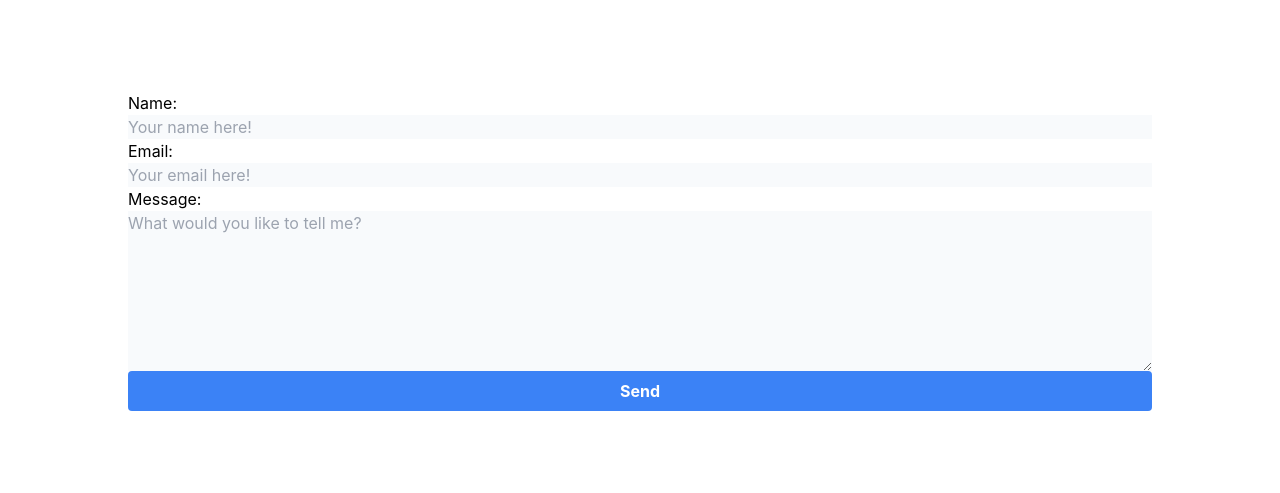
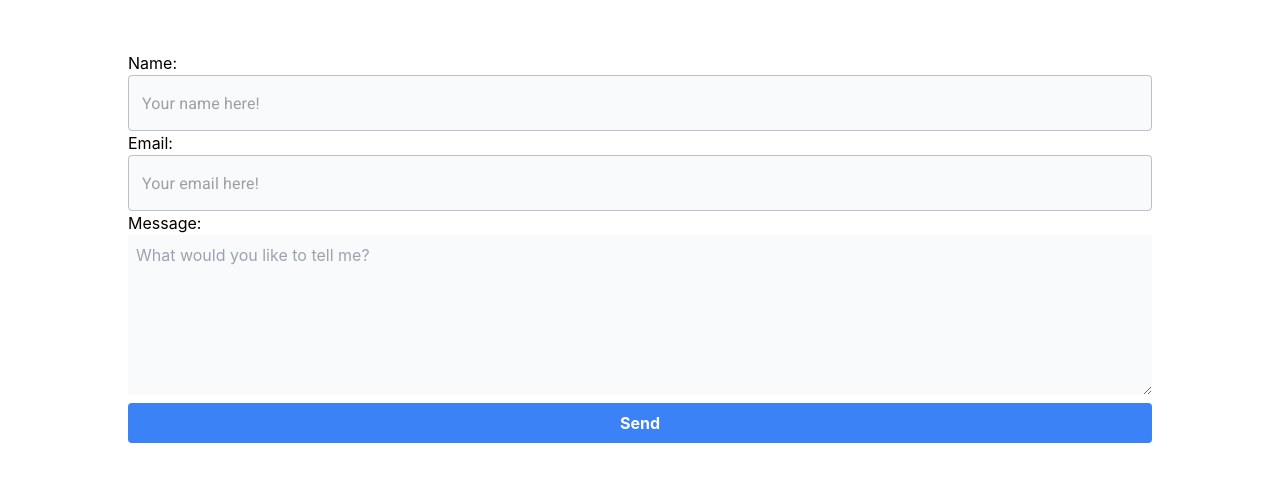
Before and after one commit to l1keafox/reactFolio, a React (Create React App) app: page / in a window 1280 px wide. Both pictures are taken after a click on the element "Contact Me". Shown: the part 155-648 px from the top of the page. Built offline with nearby package versions, Linux system fonts and the light colour scheme; a web font is replaced by a local one.

Commit message:
updated contact me

```diff
--- a/src/pages/contact.js
+++ b/src/pages/contact.js
@@ -1,6 +1,8 @@
 import React, { useEffect,useState, useRef } from "react";
 import emailjs from "@emailjs/browser";
 import { Transition } from '@headlessui/react';
+import { TextField } from "@mui/material";
+
 export default function Contact(prop) {
   const [isShowing, setIsShowing] = useState(false)
   useEffect(() => {
@@ -30,8 +32,8 @@ export default function Contact(prop) {
 
   const sendEmail = async (e) => {
     e.preventDefault();
-    console.log(e.target, "submit!", form.current);
-    if(form.current === '') {
+    console.log(e.target, "submit!", message);
+    if(message === '' || handleName === '' || name === '') {
       console.log('bad!');
       alert("Please fill out the form");
       return;
@@ -50,7 +52,7 @@ export default function Contact(prop) {
   };
 
   return (
-    <div className="justify-center items-center content-center p-32">
+    <div className="justify-center items-center content-center p-2 sm:p-32">
       <Transition
           show={isShowing}
           enter="transition duration-1000 ease-in-out"
@@ -65,7 +67,7 @@ export default function Contact(prop) {
       <label htmlFor="nameInput" className="labelContact dark:text-slate-300">
         Name:
       </label>
-      <input
+      <TextField
         className = "bg-slate-50"
         value={name}
         type="text"
@@ -74,10 +76,12 @@ export default function Contact(prop) {
         placeholder="Your name here!"
         onChange={handleName}
       />
+
+
       <label htmlFor="reply_to" className="labelContact dark:text-slate-300">
         Email:
       </label>
-      <input
+      <TextField
       className = "bg-slate-50 "
         value={email}
         type="email"
@@ -90,14 +94,14 @@ export default function Contact(prop) {
         Message:
       </label>
       <textarea
-      className = "bg-slate-50 h-40"
+      className = "bg-slate-50 h-40 p-2"
         value={message}
         name="message"
         id="messageInput"
         placeholder="What would you like to tell me?"
         onChange={handleMsg}
       />
-      <button className="contactBtn bg-blue-500 hover:bg-blue-700 text-white font-bold py-2 px-4 rounded"  type="submit" value="Send" >Send
+      <button className="contactBtn bg-blue-500 hover:bg-blue-700 text-white font-bold py-2 px-4 my-2 rounded"  type="submit" value="Send" >Send
       </button>
     </form>
     </Transition>
```
